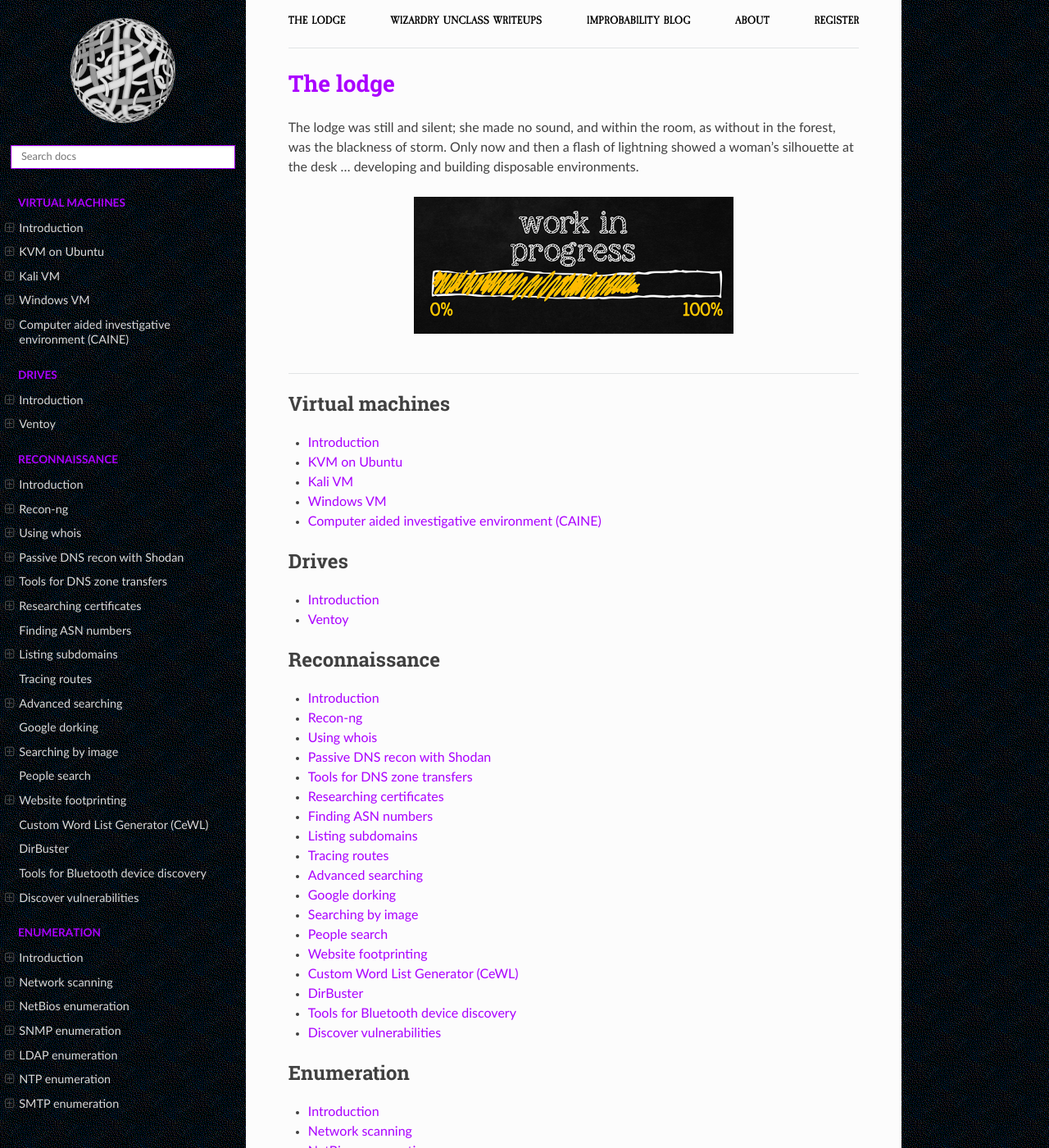
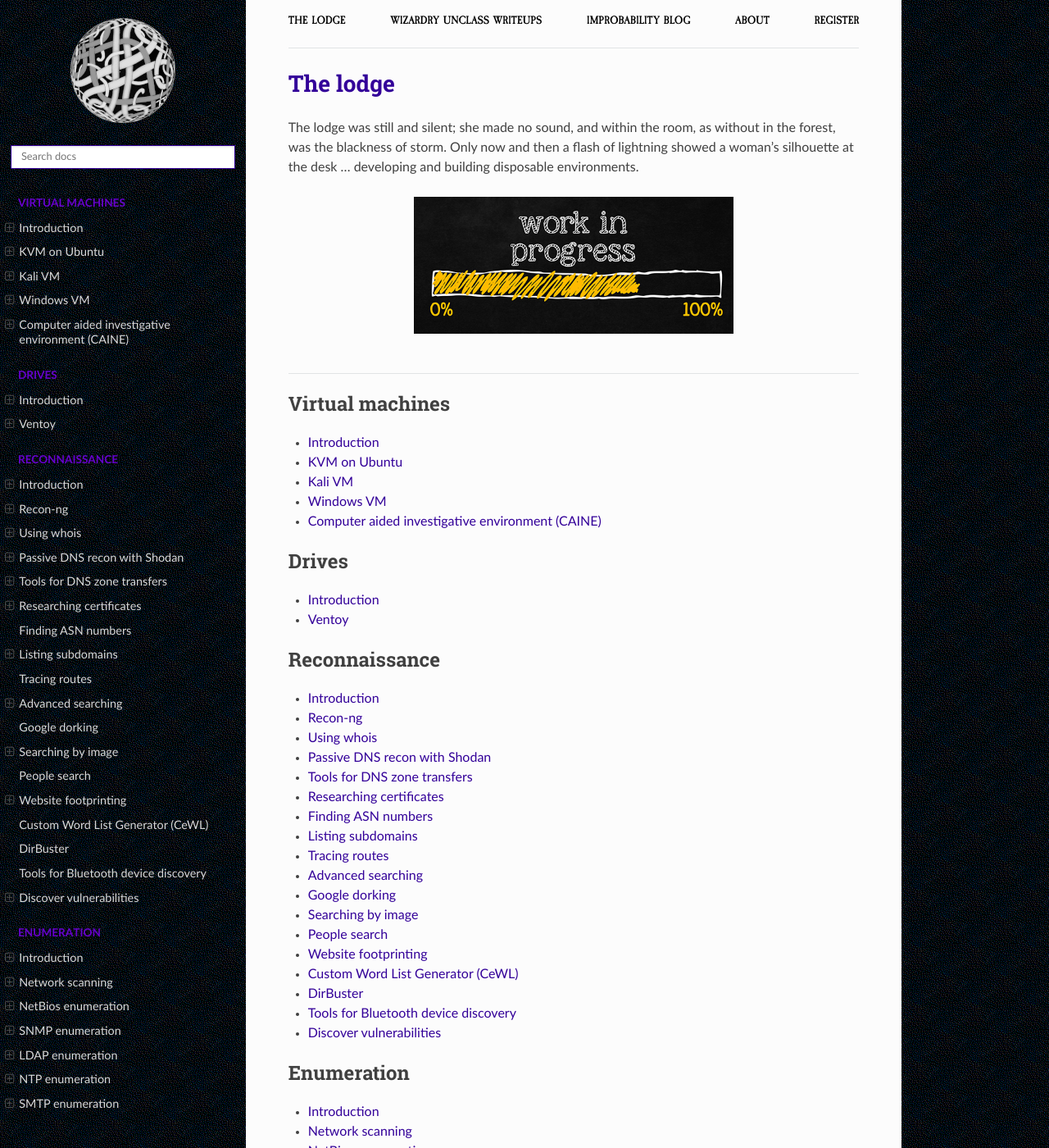
Before and after one commit to tymyrddin/testlab, a Sphinx documentation site: the page built from source/index.rst, in a window 1280 px wide and 1400 px high. Shown: the whole window at 82% size. Built offline with Sphinx 7.4.7 and the Read the Docs theme 2.0.0, drawn with Linux system fonts in a browser that asks for light colours.

Commit message:
Colour to indigo

```diff
--- a/source/_static/css/custom.css
+++ b/source/_static/css/custom.css
@@ -1,21 +1,21 @@
 h1 {
-  color: #AA00FF;
+  color: #330099;
 }
 
 a {
-  color: #AA00FF;
+  color: #330099;
 }
 
 a:hover {
-  color: #CC00FF;
+  color: #330099;
 }
 
 .wy-nav .wy-menu-vertical header {
-  color: #AA00FF;
+  color: #6600CC;
 }
 
 .wy-menu-vertical header, .wy-menu-vertical p.caption {
-  color: #AA00FF;
+  color: #6600CC;
 }
 
 .wy-side-nav-search {
@@ -23,11 +23,15 @@ a:hover {
   color: #fcfcfc;
 }
 
+.wy-menu-vertical a:hover {
+  color: #FFFFFF !important;
+}
+
 .wy-side-nav-search input[type="text"] {
   width: 100%;
   border-radius: 0px;
   padding: 6px 12px;
-  border-color: #AA00FF;
+  border-color: #330099;
 }
 
 .highlight {
@@ -36,11 +40,11 @@ a:hover {
 }
 
 .wy-nav-top {
-  background: #AA00FF;
+  background: #330099;
 }
 
 .rst-content code.literal, .rst-content tt.literal {
-  color: #AA00FF;
+  color: #330099;
 }
 
 /* Breadcrumbs as navbar
```
